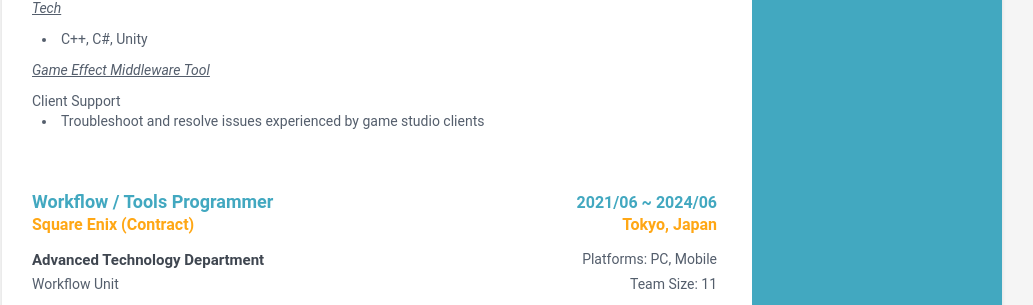
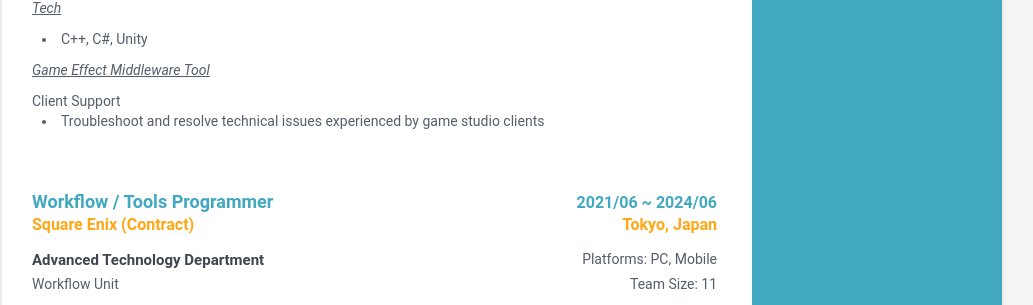
Before and after one commit to techengineer3d/resume, a Jekyll site: the page built from index.html, in a window 1280 px wide and 900 px high, scrolled down 2443 px. Shown: the part 147-452 px from the top of the window, without its empty margins (138-1171 px from the left). Built offline with Jekyll 4.4.1, drawn with Linux system fonts in a browser that asks for light colours.

Commit message:
minor update to work experience
updated spark work experience data file

```diff
--- a/_data/work_experience_sparkcreative.yml
+++ b/_data/work_experience_sparkcreative.yml
@@ -24,5 +24,5 @@
    <p><i><u>Game Effect Middleware Tool</u></i></p>
    <div> Client Support</div>
    <p>
-       <span class="bullet-point"> Troubleshoot and resolve issues experienced by game studio clients</span>
+       <span class="bullet-point"> Troubleshoot and resolve technical issues experienced by game studio clients</span>
    </p>
```
